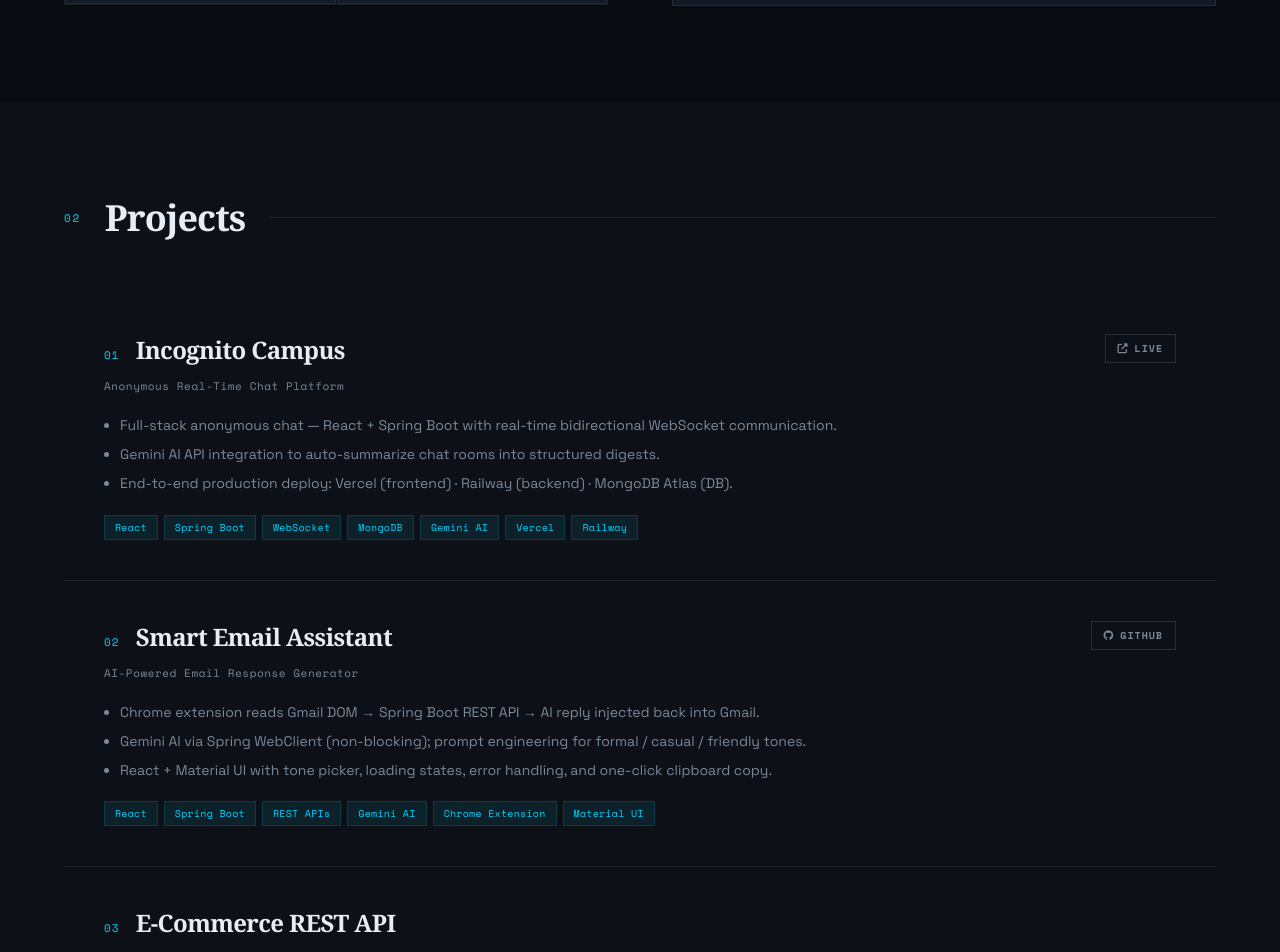
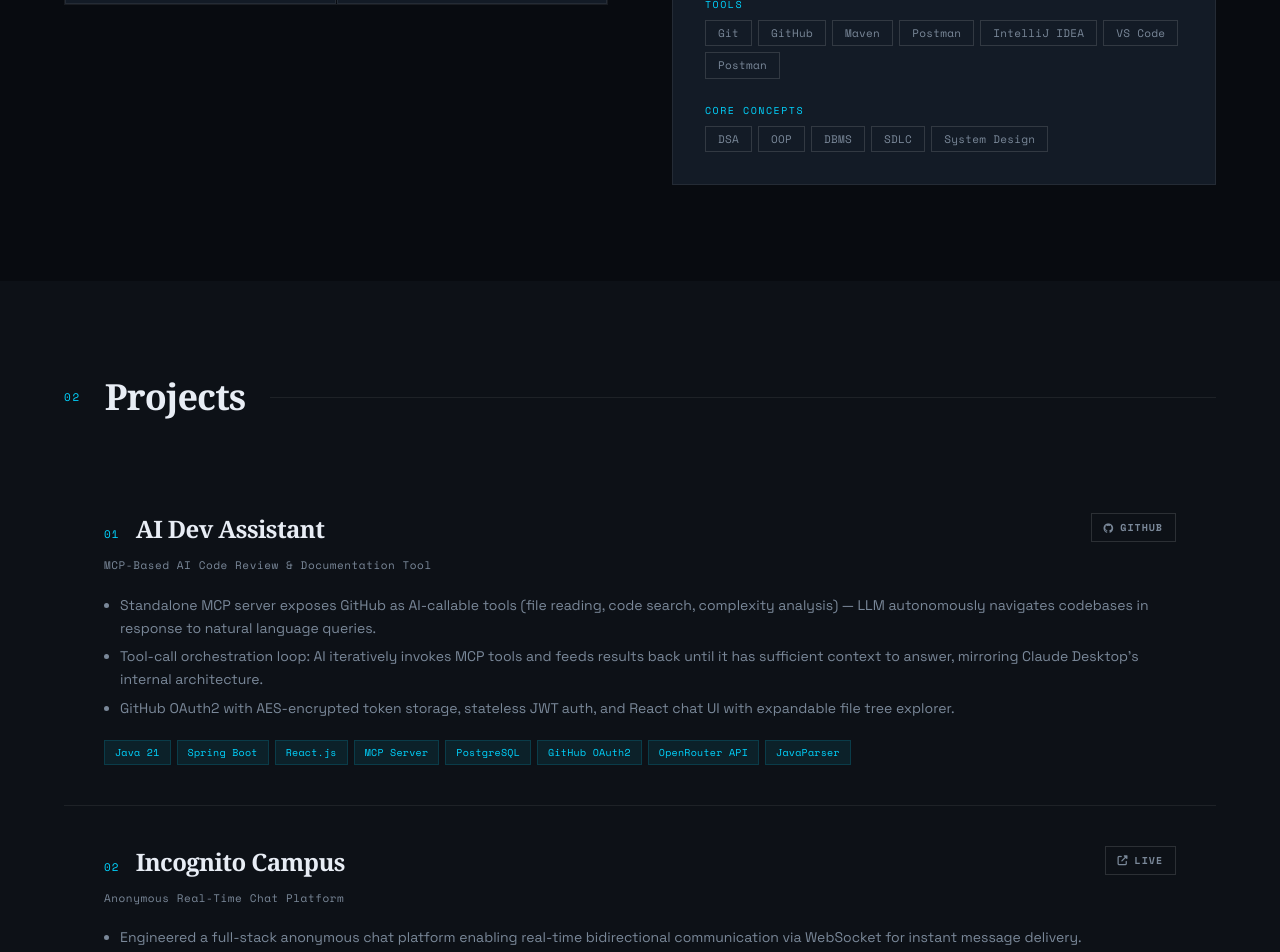
Before and after one commit to Kumargaurav126/My-Portfolio, a React (Vite) app: page / in a window 1280 px wide. Shown: the part 1600-2552 px from the top of the page. Built offline with nearby package versions, Linux system fonts and the light colour scheme; a web font is replaced by a local one.

Commit message:
some changes

```diff
--- a/src/data/portfolioData.js
+++ b/src/data/portfolioData.js
@@ -1,29 +1,72 @@
 export const RESUME_LINK =
-  "https://drive.google.com/file/d/1qMWkvq2shfdn3_1Bqmqpp8Yl7p1-fPT1/view?usp=sharing";
+  "https://drive.google.com/file/d/1QjpRLpc99trEdmhxohwfkd3XTfnxcdv6/view?usp=sharing";
 
 // ── Skills ────────────────────────────────────────────────────────────────────
 export const SKILLS = [
-  { cat: "Languages", tags: ["Java", "SQL", "JavaScript"] },
+  { cat: "Languages", tags: ["Java", "SQL", "C++"] },
   {
     cat: "Backend",
     tags: [
       "Spring Boot",
-      "Spring MVC",
       "Spring Data JPA",
       "Hibernate",
       "REST APIs",
+      "Model Context Protocol (MCP)",
     ],
   },
+  { cat: "Frontend", tags: ["React.js", "HTML", "CSS", "Tailwind CSS"] },
   { cat: "Security", tags: ["Spring Security", "JWT", "OAuth 2.0"] },
+  { cat: "Cloud & DevOps", tags: ["AWS", "Docker"] },
   { cat: "Databases", tags: ["PostgreSQL", "MongoDB", "MySQL"] },
-  { cat: "Frontend", tags: ["React", "HTML", "CSS", "Tailwind CSS"] },
-  { cat: "Core CS", tags: ["DSA", "OOP", "DBMS", "OS", "Networks"] },
+  {
+    cat: "Tools",
+    tags: [
+      "Git",
+      "GitHub",
+      "Maven",
+      "Postman",
+      "IntelliJ IDEA",
+      "VS Code",
+      "Postman",
+    ],
+  },
+  {
+    cat: "Core Concepts",
+    tags: ["DSA", "OOP", "DBMS", "SDLC", "System Design"],
+  },
 ];
 
 // ── Projects ──────────────────────────────────────────────────────────────────
 export const PROJECTS = [
   {
     num: "01",
+    name: "AI Dev Assistant",
+    sub: "MCP-Based AI Code Review & Documentation Tool",
+    links: [
+      {
+        icon: "fab fa-github",
+        label: "GitHub",
+        href: "https://github.com/Kumargaurav126/ai-dev-assistant",
+      },
+    ],
+    desc: [
+      "Standalone MCP server exposes GitHub as AI-callable tools (file reading, code search, complexity analysis) — LLM autonomously navigates codebases in response to natural language queries.",
+      "Tool-call orchestration loop: AI iteratively invokes MCP tools and feeds results back until it has sufficient context to answer, mirroring Claude Desktop's internal architecture.",
+      "GitHub OAuth2 with AES-encrypted token storage, stateless JWT auth, and React chat UI with expandable file tree explorer.",
+    ],
+    tech: [
+      "Java 21",
+      "Spring Boot",
+      "React.js",
+      "MCP Server",
+      "PostgreSQL",
+      "GitHub OAuth2",
+      "OpenRouter API",
+      "JavaParser",
+    ],
+  },
+  {
+    num: "02",
     name: "Incognito Campus",
     sub: "Anonymous Real-Time Chat Platform",
     links: [
@@ -34,22 +77,23 @@ export const PROJECTS = [
       },
     ],
     desc: [
-      "Full-stack anonymous chat — React + Spring Boot with real-time bidirectional WebSocket communication.",
-      "Gemini AI API integration to auto-summarize chat rooms into structured digests.",
-      "End-to-end production deploy: Vercel (frontend) · Railway (backend) · MongoDB Atlas (DB).",
+      "Engineered a full-stack anonymous chat platform enabling real-time bidirectional communication via WebSocket for instant message delivery.",
+      "Auto-generated anonymous display names at registration by randomly combining adjective-animal pairs with a numeric suffix (e.g. SilentFox482).",
+      "Integrated Gemini AI API to automatically summarize chat room conversations, grouping multiple messages into concise digests for quick review.",
     ],
     tech: [
-      "React",
+      "Java 17",
       "Spring Boot",
+      "React.js",
       "WebSocket",
       "MongoDB",
-      "Gemini AI",
+      "Gemini AI API",
       "Vercel",
-      "Railway",
+      "Render",
     ],
   },
   {
-    num: "02",
+    num: "03",
     name: "Smart Email Assistant",
     sub: "AI-Powered Email Response Generator",
     links: [
@@ -60,40 +104,19 @@ export const PROJECTS = [
       },
     ],
     desc: [
-      "Chrome extension reads Gmail DOM → Spring Boot REST API → AI reply injected back into Gmail.",
-      "Gemini AI via Spring WebClient (non-blocking); prompt engineering for formal / casual / friendly tones.",
-      "React + Material UI with tone picker, loading states, error handling, and one-click clipboard copy.",
+      "Built a Chrome extension that detects Gmail's dynamic compose window, injecting an AI Reply button into the toolbar and writing generated replies directly into the compose box.",
+      "Developed a React frontend with tone selection, loading state handling, error feedback, and one-click clipboard copy for generated replies.",
+      "Integrated Gemini AI API via Spring WebClient for non-blocking HTTP calls with dynamic prompt engineering to support configurable reply tones (formal, casual, friendly).",
     ],
     tech: [
-      "React",
+      "Java 17",
       "Spring Boot",
-      "REST APIs",
-      "Gemini AI",
+      "React.js",
+      "Gemini AI API",
       "Chrome Extension",
-      "Material UI",
-    ],
-  },
-  {
-    num: "03",
-    name: "E-Commerce REST API",
-    sub: "Secure Product Management System",
-    links: [],
-    desc: [
-      "Full-stack e-commerce: React frontend + Spring Boot APIs for products, users, cart, and orders.",
-      "Spring Security · JWT · Google OAuth 2.0 · role-based access control (ADMIN / USER).",
-      "Custom JPQL @Query annotations across Product, User, Cart, and Order entity relationships.",
-    ],
-    tech: [
-      "React",
-      "Spring Boot",
-      "Spring Data JPA",
-      "JWT",
-      "OAuth 2.0",
-      "PostgreSQL",
     ],
   },
 ];
-
 // ── Achievements ──────────────────────────────────────────────────────────────
 export const ACHIEVEMENTS = [
   {
```
